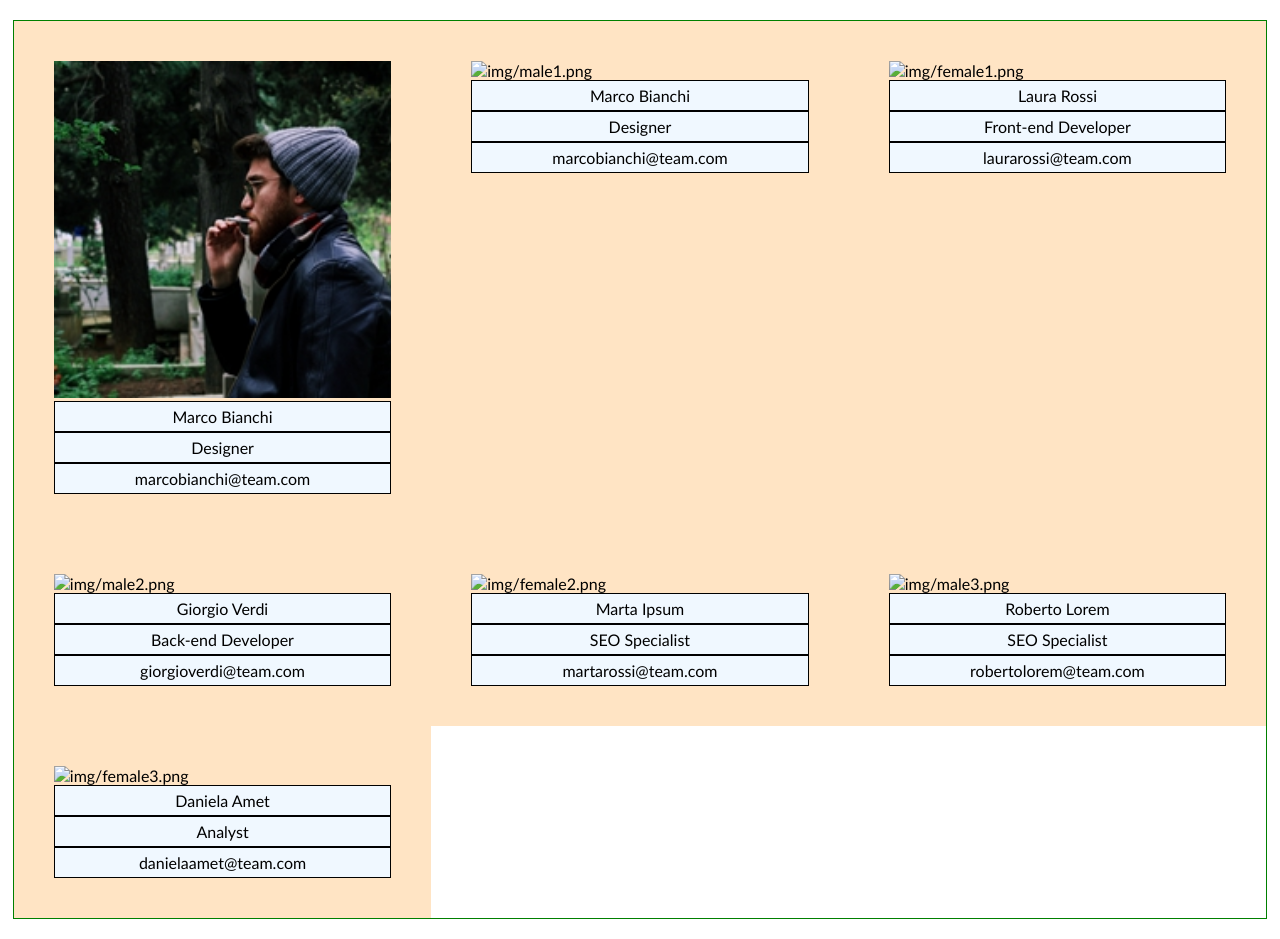
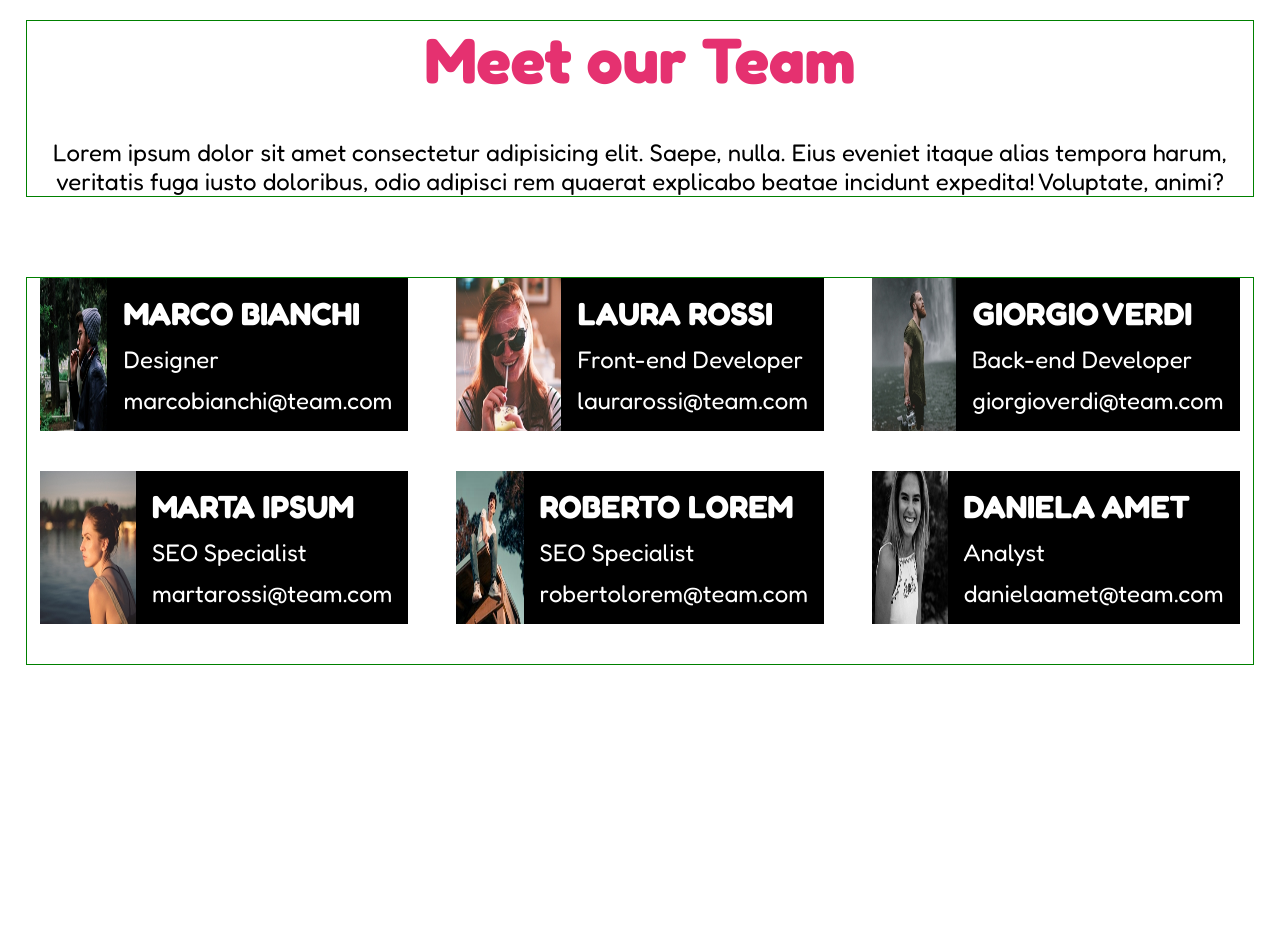
Before and after one commit to matteodragotto/js-our-team, a plain HTML site: page index.html in a window 1280 px wide. After the commit the page ends 800 px from the top, so only its background shows below. Drawn offline with Linux system fonts and the light colour scheme.

Commit message:
[feat] css styling

```diff
--- a/assets/css/style.css
+++ b/assets/css/style.css
@@ -5,43 +5,79 @@
 }
 
 body {
-  font-family: 'Trebuchet MS', 'Lucida Sans Unicode', 'Lucida Grande', 'Lucida Sans', Arial, sans-serif;
+  font-family: "Fredoka", sans-serif;
+
 }
 
 .d-flex {
   display: flex;
 }
 
+.text-center {
+  text-align: center;
+}
+
 .container {
   border: 1px solid green;
-  max-width: 98vw;
+  max-width: 96vw;
   margin: 20px auto;
+}
+
+.introduction {
+  margin-bottom: 80px;
+}
+
+.introduction h1 {
+  color: #E53170;
+  margin-bottom: 40px;
+  font-size: 4rem;
+}
+
+.introduction p{
+  font-size: 1.5rem;
 }
 
 .row {
  width: 100%;
  display: flex;
  flex-wrap: wrap;
+ justify-content: space-around;
+ gap: 0 20px;
 }
 
 .card {
-  display: block;
-  width: calc(100% / 3);
-  padding: 40px;
-  background-color: bisque;
+  display: flex;
+  width: calc(90% / 3);
+  background-color: #000000;
+  margin-bottom: 40px;
 }
 
 .card .img {
   overflow: hidden;
+  width: 30%;
 }
 
-.card .img img{
+.card .txt {
+  padding: 10px;
+}
+
+.card .img img {
   width: 100%;
+  height: 100%;
 }
 
 .card .name, .role, .email {
-  text-align: center;
   padding: 5px;
   border: 1px solid black;
-  background-color: aliceblue;
+  color: white;
 }
+
+.card .name p{
+  font-size: 2rem;
+  font-weight: bold;
+  text-transform: uppercase;
+}
+
+.card .role, .email {
+  font-size: 1.5rem;
+}
--- a/index.html
+++ b/index.html
@@ -5,15 +5,24 @@
   <meta name="viewport" content="width=device-width, initial-scale=1.0">
   <link rel="stylesheet" href="./assets/css/style.css">
 
+  <!--Google Fonts-->
+  <link rel="preconnect" href="https://fonts.googleapis.com">
+  <link rel="preconnect" href="https://fonts.gstatic.com" crossorigin>
+  <link href="https://fonts.googleapis.com/css2?family=Fredoka:wght@300..700& display=swap" rel="stylesheet">
+
   <title>Our Team</title>
 
 </head>
 
 <body>
+  <div class="introduction container">
+    <h1 class="text-center">Meet our Team</h1>
+    <p class="text-center">Lorem ipsum dolor sit amet consectetur adipisicing elit. Saepe, nulla. Eius eveniet itaque alias tempora harum, veritatis fuga iusto doloribus, odio adipisci rem quaerat explicabo beatae incidunt expedita! Voluptate, animi?</p>
+  </div>
 
-  <div class="container">
+  <div class="team container">
     <div class="row">
-      <div class="card">
+      <!-- <div class="card">
         <div class="img">
           <img src="./assets/img/male1.png" alt="male1">
         </div>
@@ -26,7 +35,7 @@
         <div class="email">
           <p>marcobianchi@team.com</p>
         </div>
-      </div>
+      </div> -->
     </div>
   </div>
 
--- a/js/script.js
+++ b/js/script.js
@@ -3,37 +3,37 @@ const teamMembers = [
     name: "Marco Bianchi",
     role: "Designer",
     email: "marcobianchi@team.com",
-    img: "img/male1.png"
+    img: "assets/img/male1.png"
   },
   {
     name: "Laura Rossi",
     role: "Front-end Developer",
     email: "laurarossi@team.com",
-    img: "img/female1.png"
+    img: "assets/img/female1.png"
   },
   {
     name: "Giorgio Verdi",
     role: "Back-end Developer",
     email: "giorgioverdi@team.com",
-    img: "img/male2.png"
+    img: "assets/img/male2.png"
   },
   {
     name: "Marta Ipsum",
     role: "SEO Specialist",
     email: "martarossi@team.com",
-    img: "img/female2.png"
+    img: "assets/img/female2.png"
   },
   {
     name: "Roberto Lorem",
     role: "SEO Specialist",
     email: "robertolorem@team.com",
-    img: "img/male3.png"
+    img: "assets/img/male3.png"
   },
   {
     name: "Daniela Amet",
     role: "Analyst",
     email: "danielaamet@team.com",
-    img: "img/female3.png"
+    img: "assets/img/female3.png"
   }
 ];
 
@@ -42,10 +42,11 @@ const row = document.querySelector('.row')
 
 function newMemberCard (member) {
   const {name, role, email, img} = member
-  return           `<div class="card">
+  return  `<div class="card">
             <div class="img">
               <img src="${img}" alt="${img}">
             </div>
+            <div class="txt">
               <div class="name">
                 <p>${name}</p>
               </div>
@@ -54,6 +55,7 @@ function newMemberCard (member) {
               </div>
               <div class="email">
                 <p>${email}</p>
+              </div>
             </div>
           </div>`
 }
```
Lines whose indentation alone changed are shown as unchanged.
